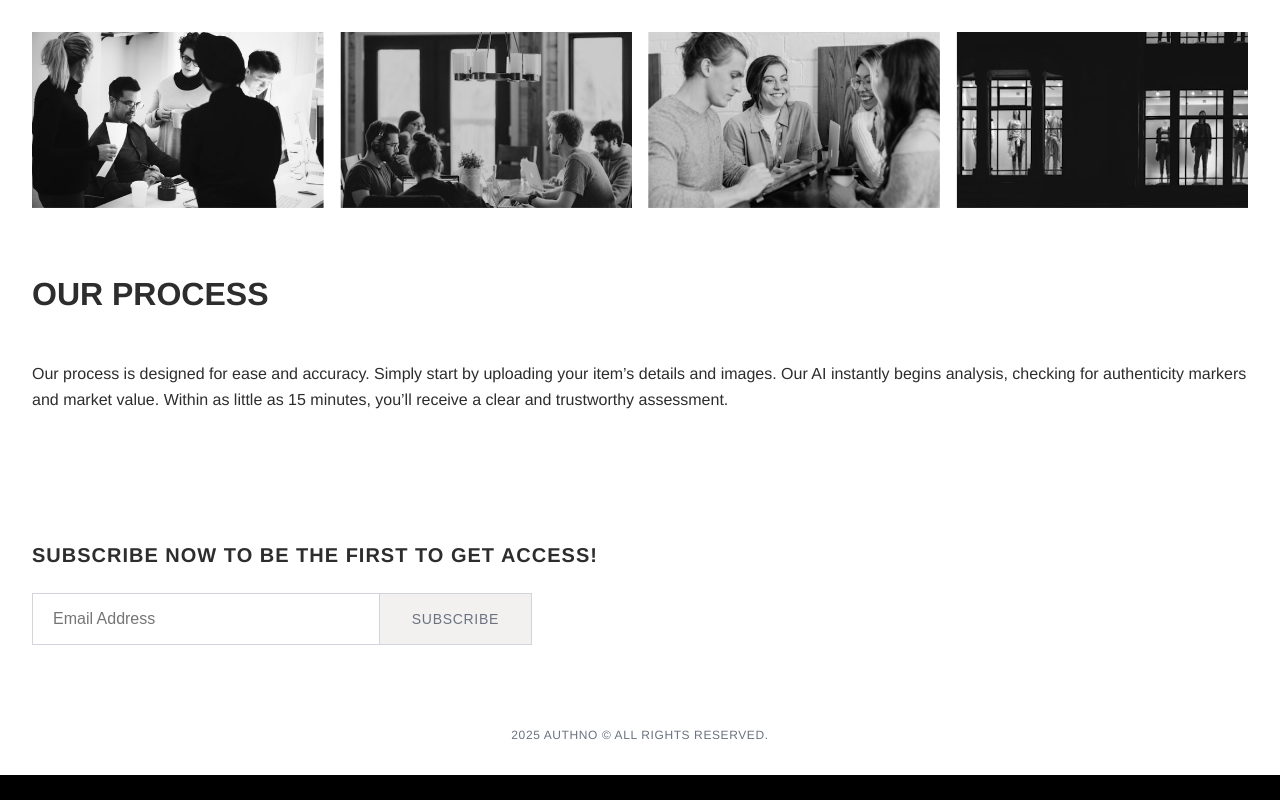
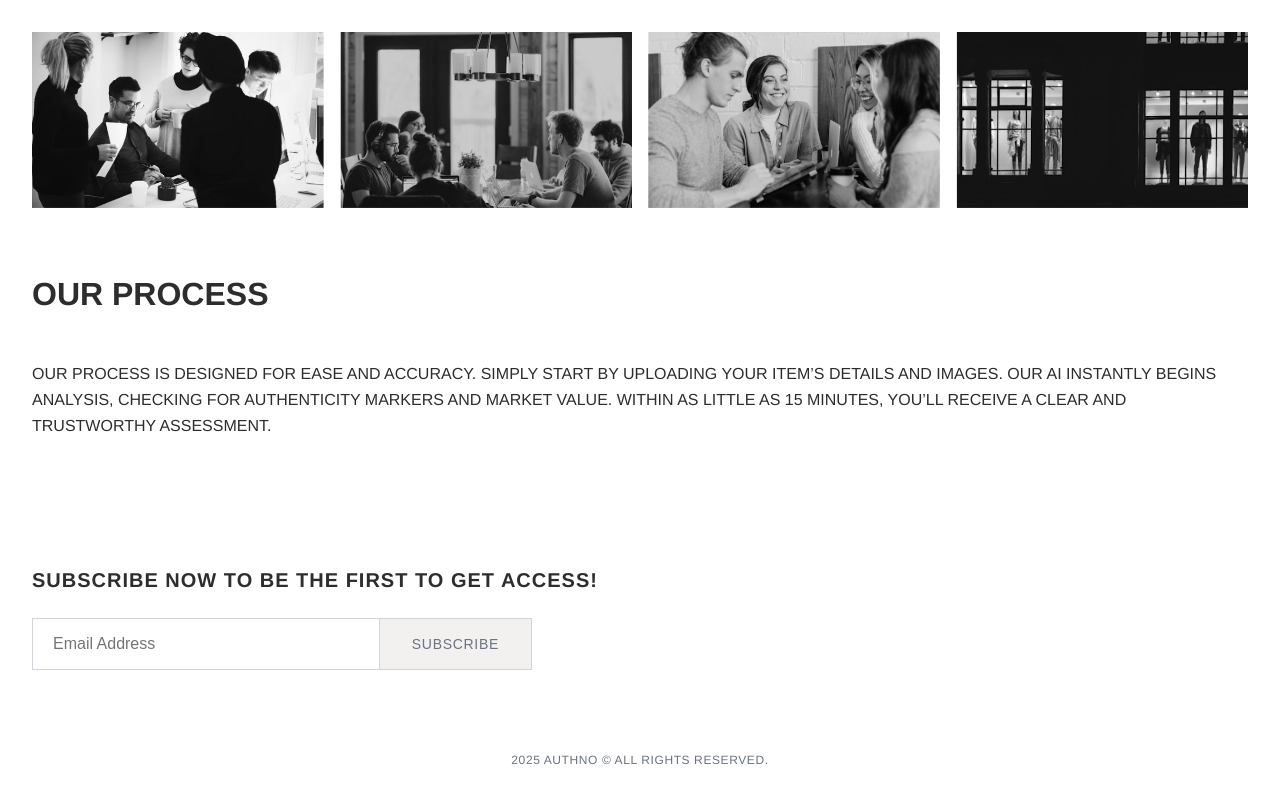
Before and after one commit to andy70123/authno-11, a Next.js app: page /our-story in a window 1280 px wide. Shown: the part 973-1773 px from the top of the page. Before the commit the page ends 1748 px from the top, so only its background shows below. Built offline with nearby package versions, Linux system fonts and the light colour scheme.

Commit message:
Update AboutUsSection.tsx
updated

```diff
--- a/src/components/AboutUsSection.tsx
+++ b/src/components/AboutUsSection.tsx
@@ -193,6 +193,7 @@ export default function AboutUsSection() {
               marginBottom: '2rem',
               fontWeight: '400',
               width: '100%',
+              textTransform:'uppercase'
             }}
           >
             Our process is designed for ease and accuracy. Simply start by
```
